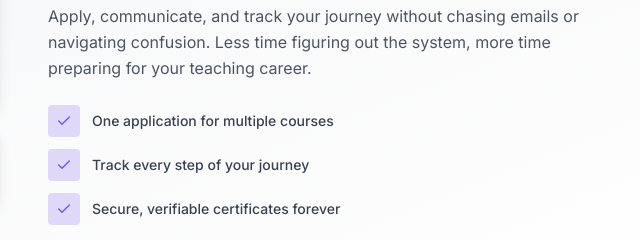
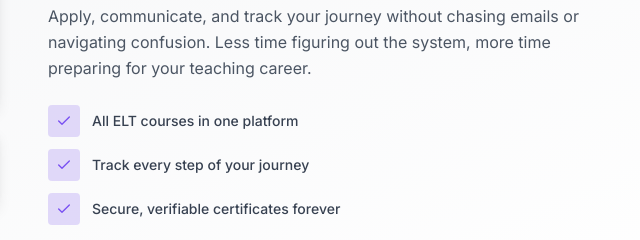
Before and after one commit to jamalzadeh-sahand/eltica, a plain HTML site: page index.html in a window 1280 px wide. Shown: the part 1678-1918 px from the top of the page, 616-1256 px from the left. Drawn offline with nearby package versions, Linux system fonts and the light colour scheme.

Commit message:
minor changes

```diff
--- a/index.html
+++ b/index.html
@@ -501,7 +501,7 @@
                             <div class="w-8 h-8 bg-primary/20 text-primary rounded flex items-center justify-center mr-3">
                                 <i data-lucide="check" class="w-4 h-4"></i>
                             </div>
-                            <p class="text-sm text-gray-700 font-medium">One application for multiple courses</p>
+                            <p class="text-sm text-gray-700 font-medium">All ELT courses in one platform</p>
                         </div>
                         <div class="flex items-center">
                             <div class="w-8 h-8 bg-primary/20 text-primary rounded flex items-center justify-center mr-3">
```
